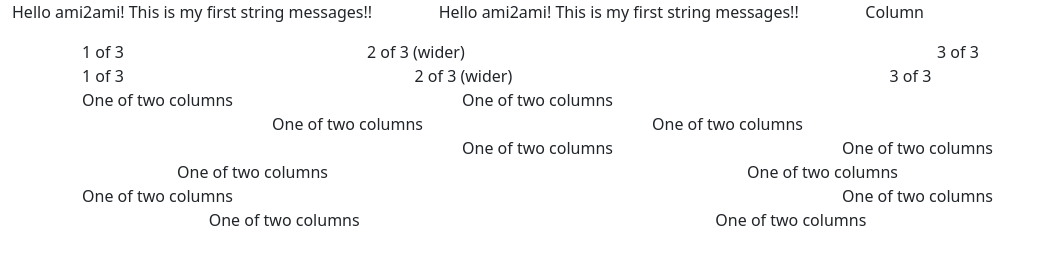
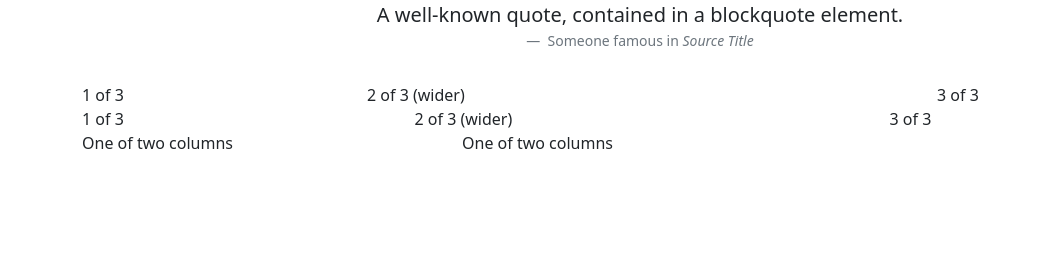
Before and after one commit to SayemAhmedSayem/ami2ami, a website built with webpack: page dist/index.html in a window 1280 px wide. Shown: the whole page, without its empty margins (0-1042 px from the left). Built offline with nearby package versions, Linux system fonts and the light colour scheme.

Commit message:
B5 blockquote Testing
Bootstrap 5- Use text utilities as needed to change the alignment of your blockquote.

```diff
--- a/dist/index.html
+++ b/dist/index.html
@@ -29,16 +29,14 @@
   <div class="container-fluid">
   <!-- Content here -->
   <div class="row">
-    <div class="col">
-      <p>Hello ami2ami! This is my first string messages!! </p>
-    </div>
-    <div class="col">
-      <p>Hello ami2ami! This is my first string messages!! </p>
-    </div>
-    <div class="col">
-      Column
-    </div>
-  </div>
+     <figure class="text-center">
+      <blockquote class="blockquote">
+        <p>A well-known quote, contained in a blockquote element.</p>
+      </blockquote>
+      <figcaption class="blockquote-footer">
+        Someone famous in <cite title="Source Title">Source Title</cite>
+      </figcaption>
+      </figure>
   </div>
 
   <div class="container">
@@ -75,46 +73,6 @@
       One of two columns
     </div>
   </div>
-  <div class="row justify-content-center">
-    <div class="col-4">
-      One of two columns
-    </div>
-    <div class="col-4">
-      One of two columns
-    </div>
-  </div>
-  <div class="row justify-content-end">
-    <div class="col-4">
-      One of two columns
-    </div>
-    <div class="col-4">
-      One of two columns
-    </div>
-  </div>
-  <div class="row justify-content-around">
-    <div class="col-4">
-      One of two columns
-    </div>
-    <div class="col-4">
-      One of two columns
-    </div>
-  </div>
-  <div class="row justify-content-between">
-    <div class="col-4">
-      One of two columns
-    </div>
-    <div class="col-4">
-      One of two columns
-    </div>
-  </div>
-  <div class="row justify-content-evenly">
-    <div class="col-4">
-      One of two columns
-    </div>
-    <div class="col-4">
-      One of two columns
-    </div>
-  </div>
 </div>
 
 
```
Lines whose indentation alone changed are shown as unchanged.
